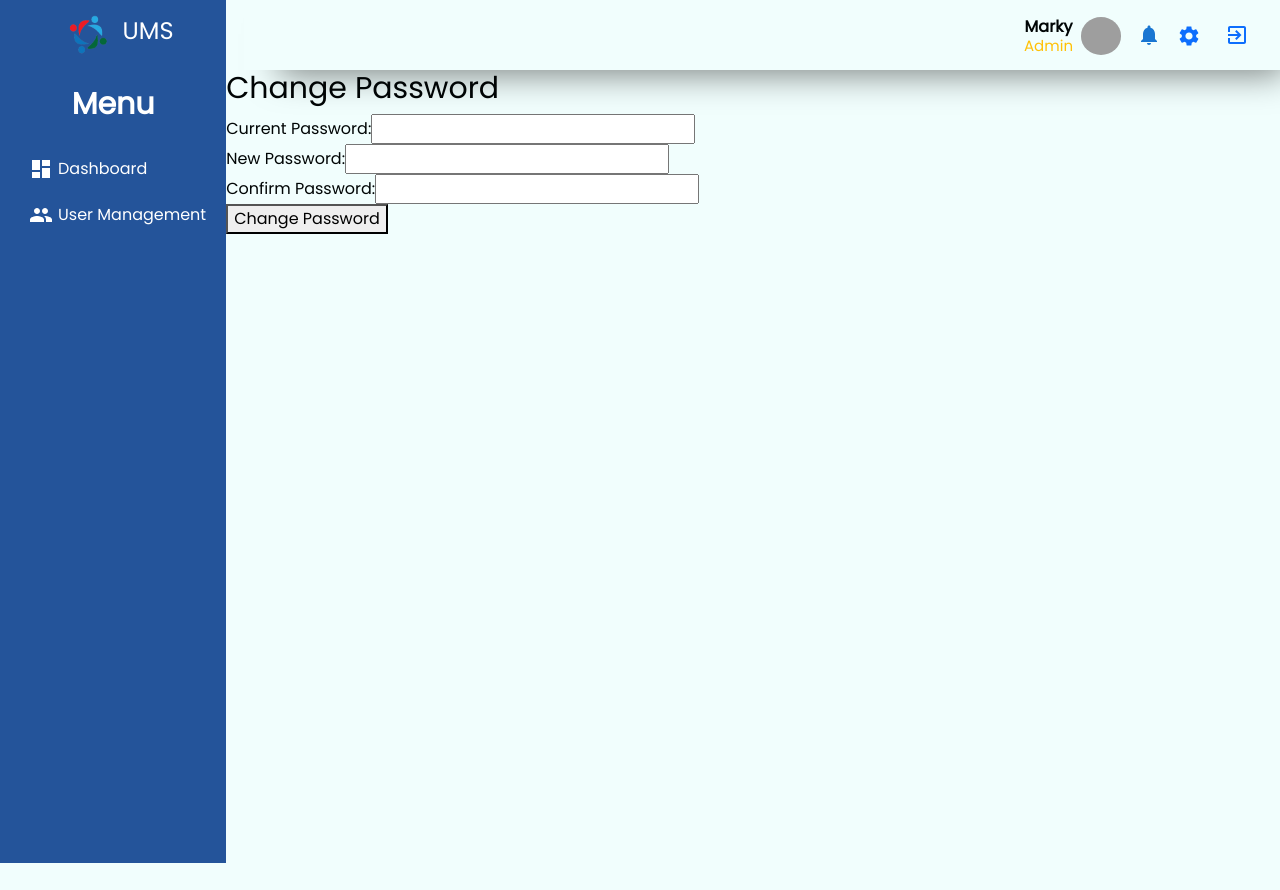
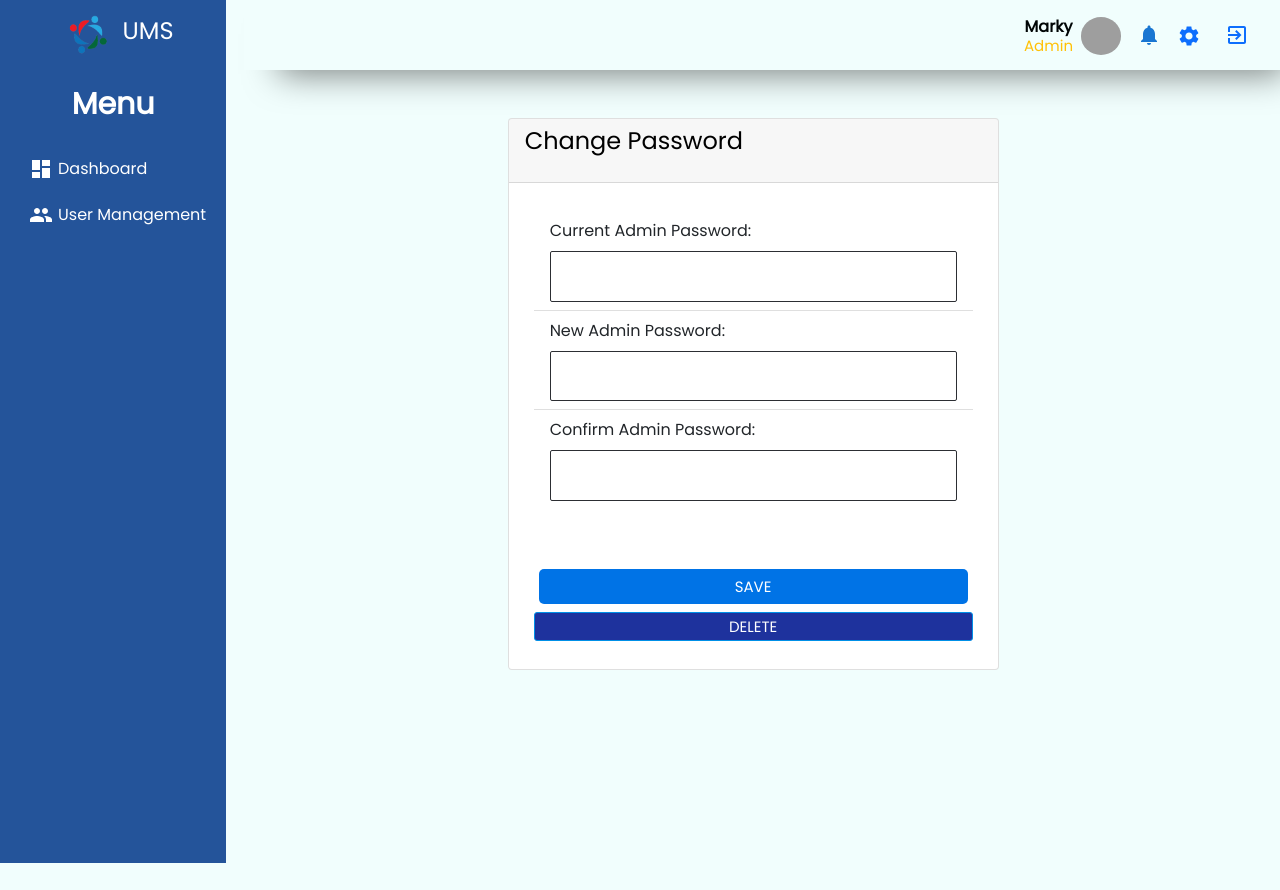
Before and after one commit to jhnmrkgbrlcn/github-portfolio, a React (Create React App) app in the folder ums/: page /settings in a window 1280 px wide. Built offline with nearby package versions, Linux system fonts and the light colour scheme; grey boxes are pictures that could not be loaded; the HTML template or start-up script is replaced by a standard one.

Commit message:
vj cueno tom

```diff
--- a/ums/src/components/Home/settings.jsx
+++ b/ums/src/components/Home/settings.jsx
@@ -2,59 +2,137 @@ import React, { useState } from "react";
 import "bootstrap/dist/css/bootstrap.css";
 import { colors } from "@mui/material";
 
-const ChangePassword = () => {
-  const [currentPassword, setCurrentPassword] = useState("");
-  const [newPassword, setNewPassword] = useState("");
-  const [confirmPassword, setConfirmPassword] = useState("");
-  const [message, setMessage] = useState("");
+const SettingsCard = () => {
+  const [passwords, setPasswords] = useState({
+    currentPassword: "",
+    newPassword: "",
+    confirmPassword: "",
+  });
+  const [errors, setErrors] = useState({});
 
-  const handleChangePassword = () => {
-    // Perform password change logic here
-    if (currentPassword && newPassword && confirmPassword) {
-      if (newPassword === confirmPassword) {
-        // Implement your password change logic here
-        // For simplicity, let's just log the changes
-        console.log("Password changed successfully!");
-        setMessage("Password changed successfully!");
-      } else {
-        setMessage("New password and confirm password do not match.");
-      }
+  const handleChange = (e) => {
+    const { id, value } = e.target;
+    setPasswords({ ...passwords, [id]: value });
+  };
+
+  const handleSubmit = (e) => {
+    e.preventDefault();
+    // Basic password validation
+    const { newPassword, confirmPassword } = passwords;
+    const errors = {};
+    if (newPassword.length < 6) {
+      errors.newPassword = "Password should be at least 6 characters";
+    }
+    if (newPassword !== confirmPassword) {
+      errors.confirmPassword = "Passwords do not match";
+    }
+    // Set errors or submit the form
+    if (Object.keys(errors).length > 0) {
+      setErrors(errors);
     } else {
-      setMessage("Please fill in all fields.");
+      // Submit logic here
+      console.log("Form submitted:", passwords);
+      // Reset form fields after successful submission if needed
+      setPasswords({
+        currentPassword: "",
+        newPassword: "",
+        confirmPassword: "",
+      });
+      setErrors({});
     }
   };
 
+  const handleDelete = () => {
+    // Clear fields when Delete button is clicked
+    setPasswords({
+      currentPassword: "",
+      newPassword: "",
+      confirmPassword: "",
+    });
+    setErrors({});
+  };
+
   return (
-    <div>
-      <h2>Change Password</h2>
-      <div>
-        <label>Current Password:</label>
-        <input
-          type="password"
-          value={currentPassword}
-          onChange={(e) => setCurrentPassword(e.target.value)}
-        />
+    <div className="container mt-5 align-items-center">
+      <div className="row">
+        <div className="col-md-6 offset-md-3">
+          <div className="card">
+            <div className="card-header">
+              <h3 className="card-title" style={{ color: "black" }}>
+                Change Password
+              </h3>
+            </div>
+            <div className="card-body">
+              <form onSubmit={handleSubmit}>
+                <ul className="list-group list-group-flush">
+                  <li className="list-group-item">
+                    <label className="form-label" htmlFor="currentPassword">
+                      Current Admin Password:
+                    </label>
+                    <input
+                      required
+                      type="password"
+                      id="currentPassword"
+                      className="form-control form-control-lg"
+                      value={passwords.currentPassword}
+                      onChange={handleChange}
+                    />
+                  </li>
+                  <li className="list-group-item">
+                    <label className="form-label" htmlFor="newPassword">
+                      New Admin Password:
+                    </label>
+                    <input
+                      required
+                      type="password"
+                      id="newPassword"
+                      className="form-control form-control-lg"
+                      value={passwords.newPassword}
+                      onChange={handleChange}
+                    />
+                  </li>
+                  <li className="list-group-item">
+                    <label className="form-label" htmlFor="confirmPassword">
+                      Confirm Admin Password:
+                    </label>
+                    <input
+                      required
+                      type="password"
+                      id="confirmPassword"
+                      className="form-control form-control-lg"
+                      value={passwords.confirmPassword}
+                      onChange={handleChange}
+                    />
+                    <label className="text-danger">{errors.newPassword}</label>
+                    <label className="text-danger">
+                      {errors.confirmPassword}
+                    </label>
+                  </li>
+                </ul>
+
+                <div className="row mt-3">
+                  <div className="d-flex flex-column">
+                    <button
+                      type="submit"
+                      className="btn btn-primary btn-block mb-2">
+                      SAVE
+                    </button>
+                    <button
+                      type="button"
+                      className="btn btn-primary btn-block"
+                      onClick={handleDelete}>
+                      DELETE
+                    </button>
+                  </div>
+                  {/* <div style={{ color: 'red' }}>{errors}</div> */}
+                </div>
+              </form>
+            </div>
+          </div>
+        </div>
       </div>
-      <div>
-        <label>New Password:</label>
-        <input
-          type="password"
-          value={newPassword}
-          onChange={(e) => setNewPassword(e.target.value)}
-        />
-      </div>
-      <div>
-        <label>Confirm Password:</label>
-        <input
-          type="password"
-          value={confirmPassword}
-          onChange={(e) => setConfirmPassword(e.target.value)}
-        />
-      </div>
-      <button onClick={handleChangePassword}>Change Password</button>
-      <p>{message}</p>
     </div>
   );
 };
 
-export default ChangePassword;
+export default SettingsCard;
```
